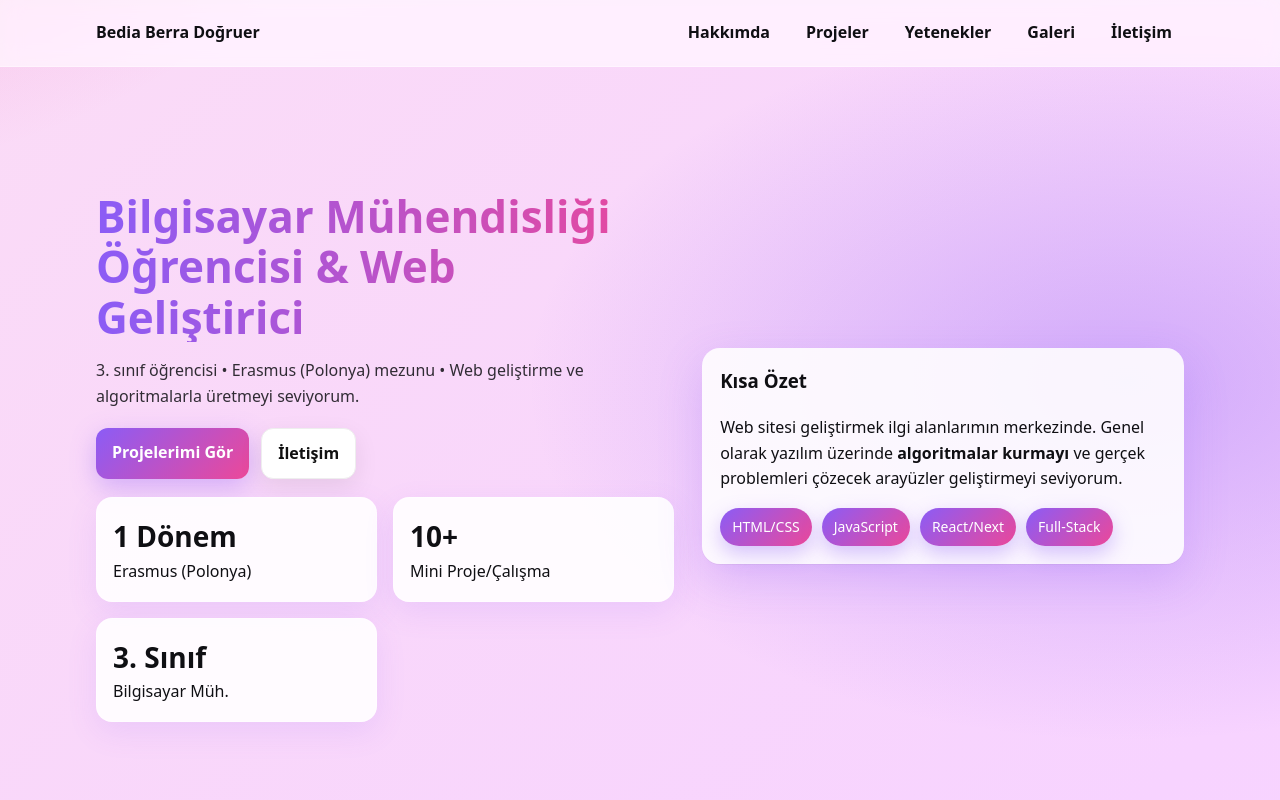
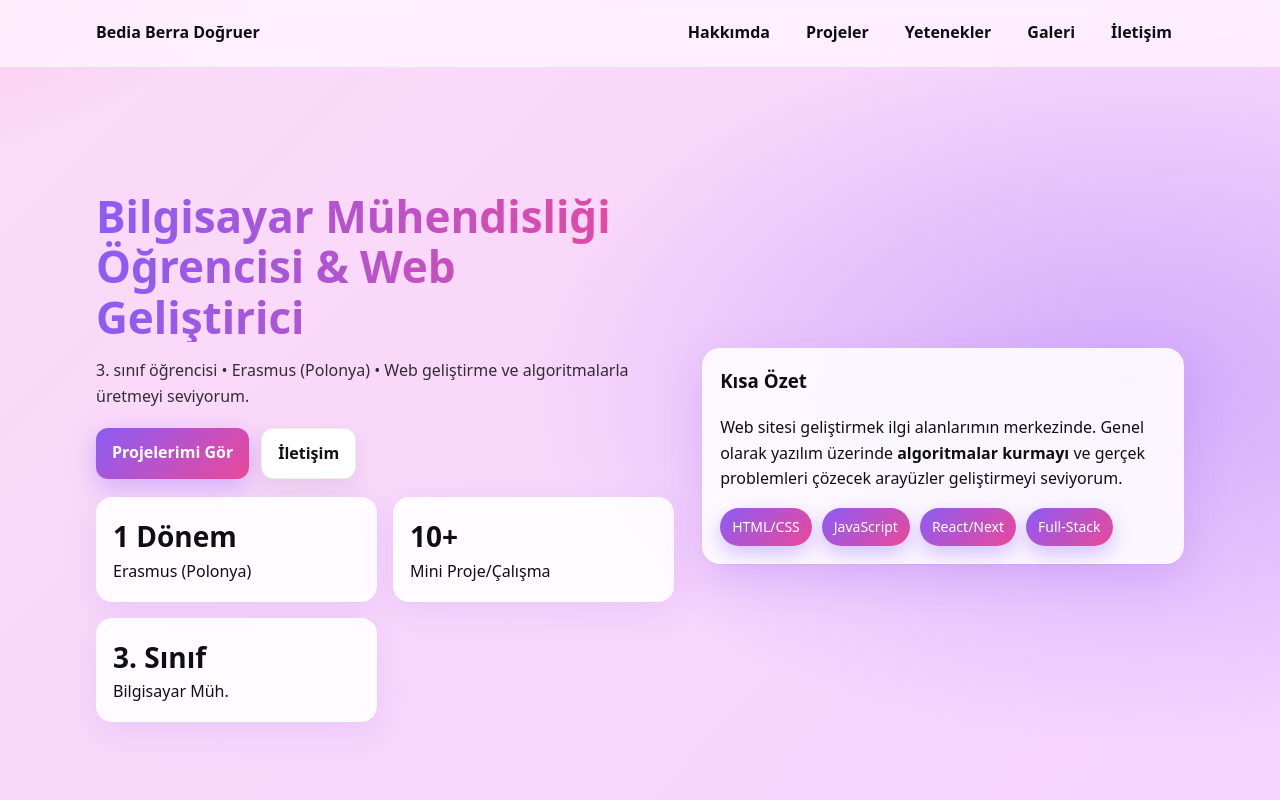
Before and after one commit to berradogruer/nextjs-boilerplate, a Next.js app: page / in a window 1280 px wide. Shown: the top 800 px of the page. Built offline with nearby package versions, Linux system fonts and the light colour scheme.

Commit message:
Update page.tsx

```diff
--- a/app/page.tsx
+++ b/app/page.tsx
@@ -22,7 +22,7 @@ export default function Home() {
             <div>
               <h1 className="hero-title">Bilgisayar Mühendisliği Öğrencisi & Web Geliştirici</h1>
               <p className="muted">
-                3. sınıf öğrencisi • Erasmus (Polonya) mezunu • Web geliştirme ve algoritmalarla üretmeyi seviyorum.
+                3. sınıf öğrencisi • Erasmus (Polonya) • Web geliştirme ve algoritmalarla üretmeyi seviyorum.
               </p>
               <div className="btns">
                 <a className="btn" href="#projeler">Projelerimi Gör</a>
```
